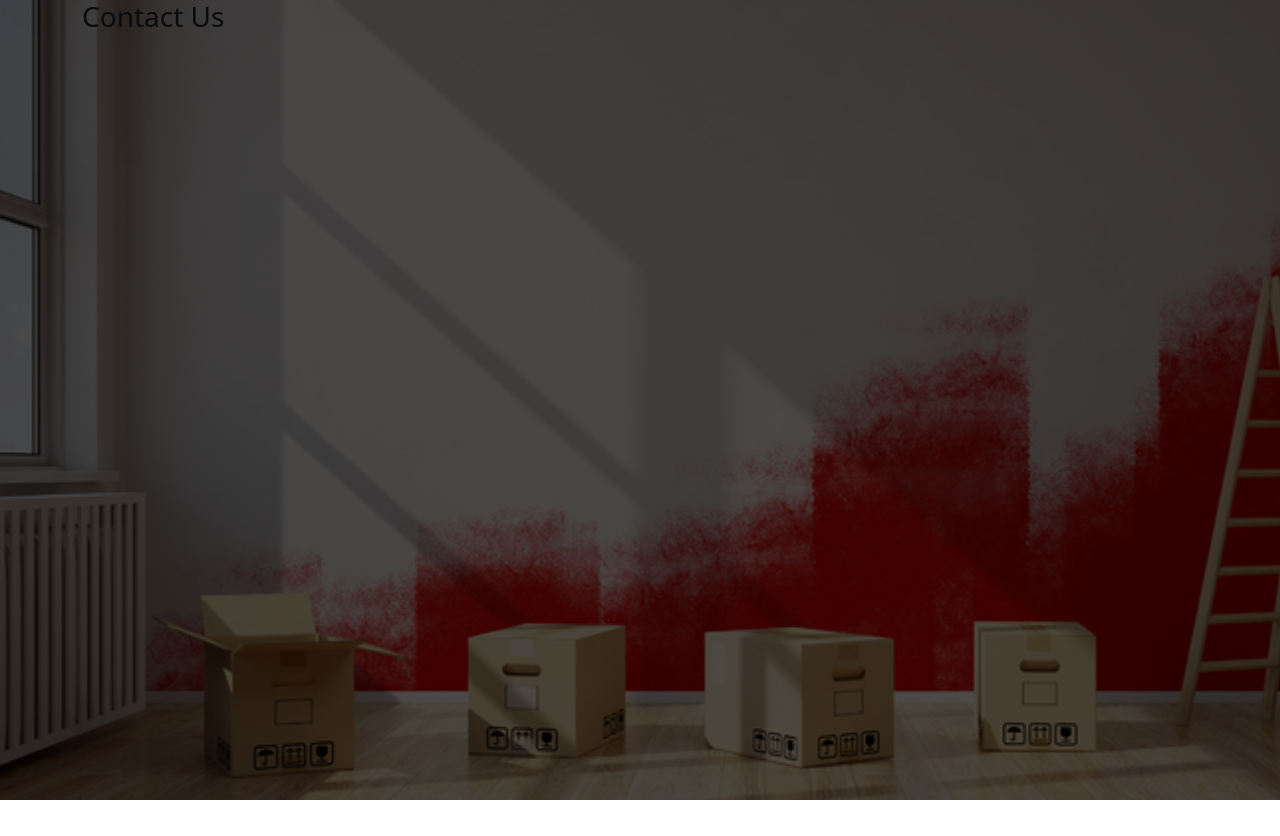
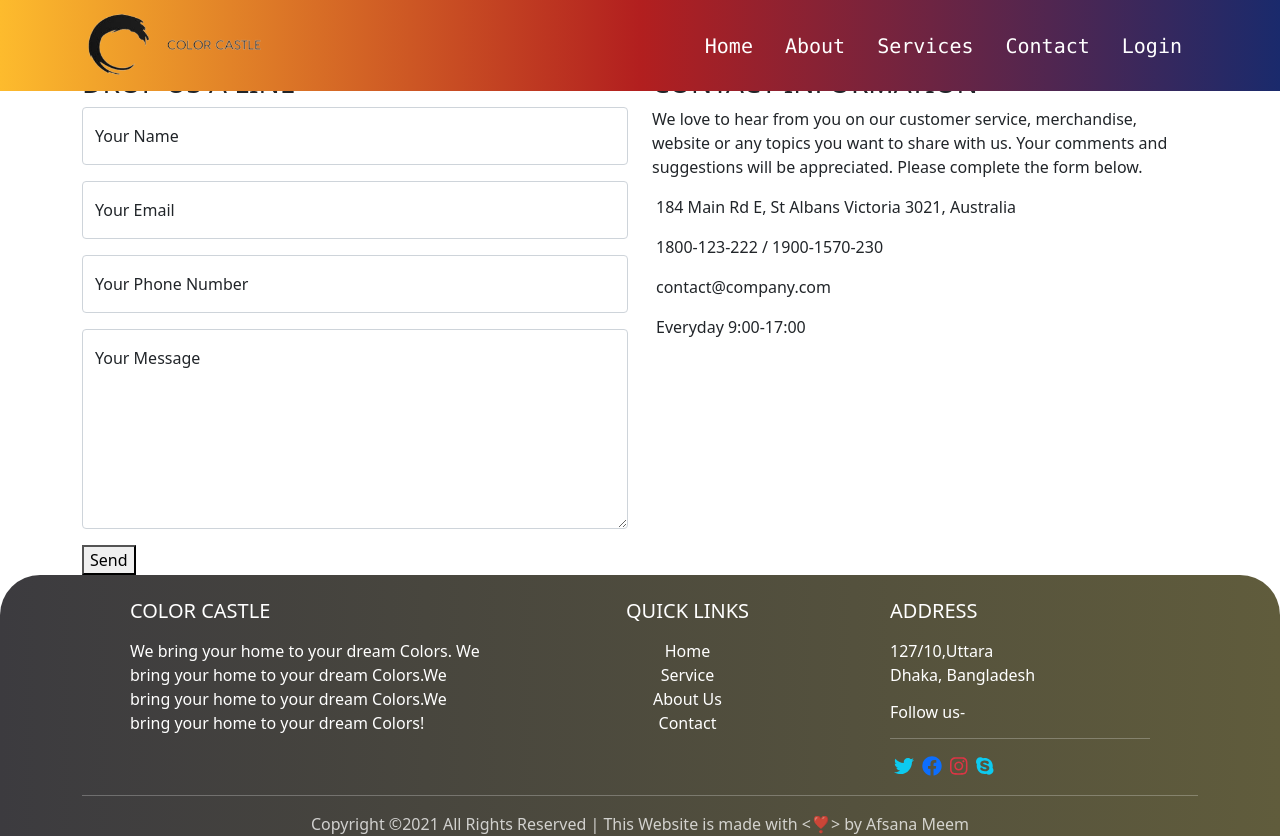
Before and after one commit to afsumeem/color-castle-client, a React (Create React App) app: page /contact in a window 1280 px wide. Before the commit the page ends 800 px from the top, so only its background shows below. Built offline with nearby package versions, Linux system fonts and the light colour scheme; no server answers.

Commit message:
contact us page

```diff
--- a/src/pages/Contact/Contact.js
+++ b/src/pages/Contact/Contact.js
@@ -1,27 +1,50 @@
 import React from 'react';
-import { Col, Container, Row } from 'react-bootstrap';
+import { FloatingLabel, Form } from 'react-bootstrap';
+import Footer from '../shared/Footer/Footer';
+import MenuBar from '../shared/MenuBar/MenuBar';
 import './Contact.css'
 
 const Contact = () => {
     return (
-        <div style={{ 'backgroundColor': 'black' }}>
-            <div className='contact-us-section'>
-
-                <Container>
-                    <h3>Contact Us</h3>
-                    <p></p>
-                    <Row>
-                        <Col>
-
-                        </Col>
-
-                        <Col>
-
-                        </Col>
-                    </Row>
-                </Container>
+        <>
+            <MenuBar />
+            <div className="contact-us">
+                <h3 className="heading">contact us</h3>
+                <div className="container ">
+                    <div className="row contact-content">
+                        <div className="col-lg-6 col-md-12 contact-form">
+                            <h3 className="sub-heading">DROP US A LINE</h3>
+                            <FloatingLabel controlId="floatingInputGrid" label="Your Name" className="mb-3">
+                                <Form.Control type="name" placeholder=" " />
+                            </FloatingLabel>
+                            <FloatingLabel controlId="floatingInputGrid" label="Your Email" className="mb-3">
+                                <Form.Control type="email" placeholder="name@example.com" />
+                            </FloatingLabel>
+                            <FloatingLabel controlId="floatingInputGrid" label="Your Phone Number" className="mb-3">
+                                <Form.Control type="hone" placeholder="  " />
+                            </FloatingLabel>
+                            <FloatingLabel controlId="floatingTextarea2" label="Your Message" className="mb-3">
+                                <Form.Control
+                                    as="textarea"
+                                    placeholder="Leave a comment here"
+                                    style={{ height: '200px' }}
+                                />
+                            </FloatingLabel>
+                            <button type="submit" className="contact-btn">Send</button >
+                        </div>
+                        <div className="col-lg-6 col-md-12 contact-info">
+                            <h3 className="sub-heading">CONTACT INFORMATION</h3>
+                            <p><span>We love to hear from you on our customer service, merchandise, website or any topics you want to share with us. Your comments and suggestions will be appreciated. Please complete the form below.</span></p>
+                            <p><i className="fas fa-map-marker-alt" /><span className="ms-1">184 Main Rd E, St Albans Victoria 3021, Australia</span></p>
+                            <p><i className="fas fa-phone" /><span className="ms-1">1800-123-222 / 1900-1570-230</span></p>
+                            <p><i className="fas fa-envelope" /><span className="ms-1">contact@company.com</span></p>
+                            <p><i className="far fa-clock" /><span className="ms-1">Everyday 9:00-17:00</span></p>
+                        </div>
+                    </div>
+                </div>
             </div>
-        </div>
+            <Footer />
+        </>
     );
 };
 
```
